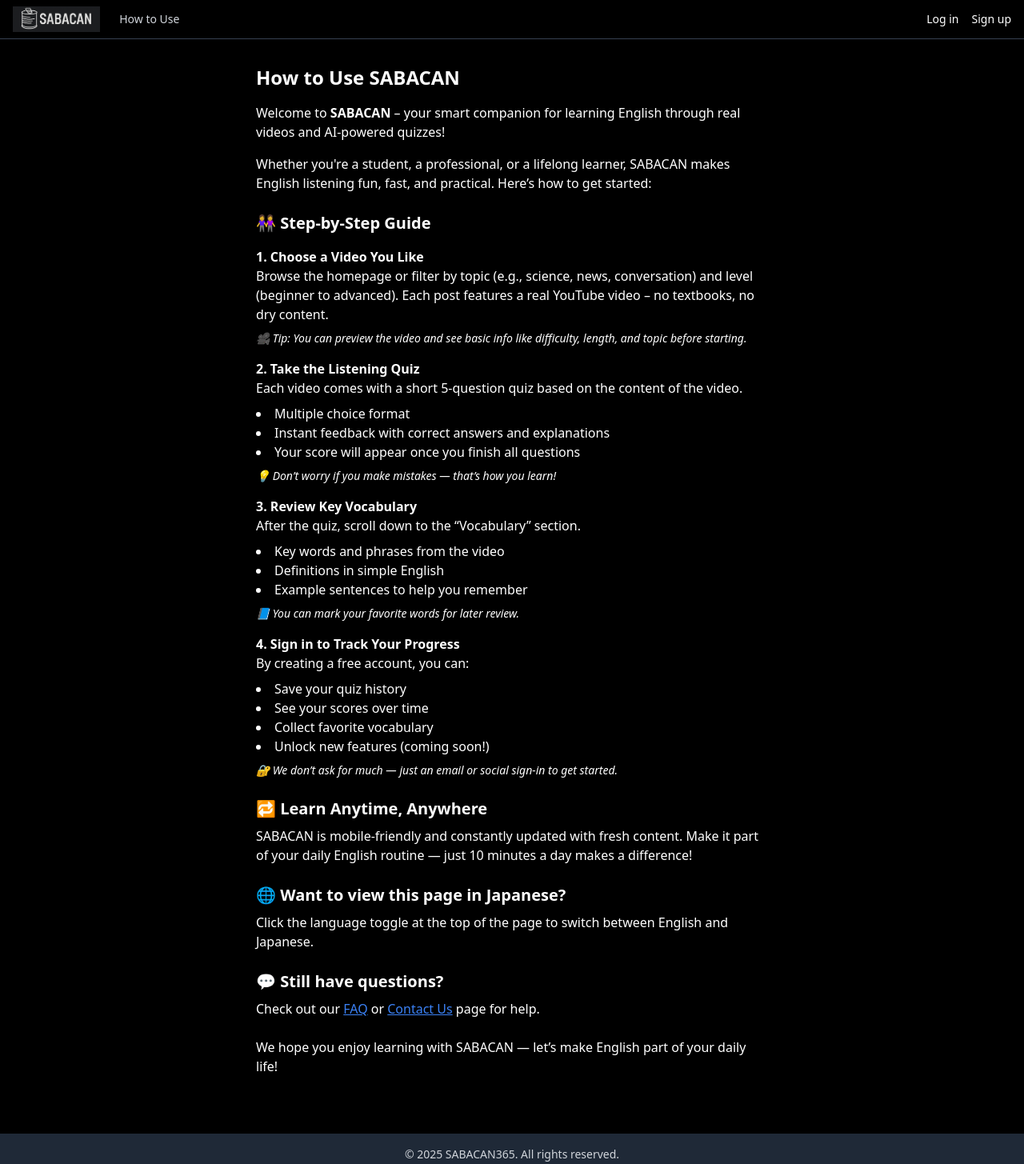
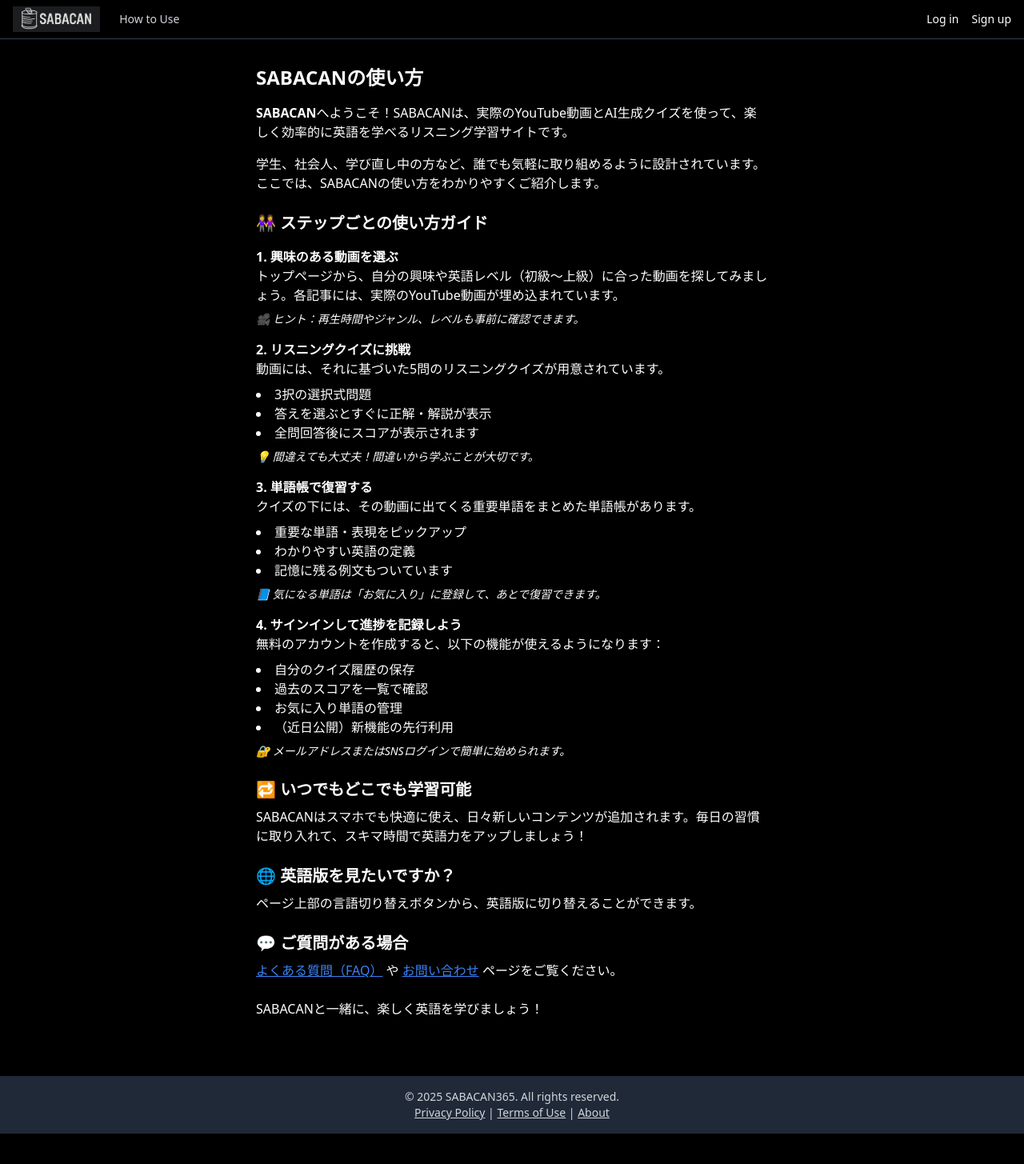
Before and after one commit to Masashi064/english-quiz-site_ver2, a Next.js app: page /how-to-use in a window 1280 px wide. Shown: the top 1455 px of the page at 80% size. After the commit the page ends 1417 px from the top, so only its background shows below. Built offline with nearby package versions, Linux system fonts and the light colour scheme; no server answers.

Commit message:
routine update

```diff
--- a/app/how-to-use/page.tsx
+++ b/app/how-to-use/page.tsx
@@ -1,74 +1,74 @@
 export default function HowToUsePage() {
   return (
     <main className="max-w-2xl mx-auto py-8 px-4">
-      <h1 className="text-2xl font-bold mb-4">How to Use SABACAN</h1>
+      <h1 className="text-2xl font-bold mb-4">SABACANの使い方</h1>
 
       <p className="mb-4">
-        Welcome to <strong>SABACAN</strong> – your smart companion for learning English through real videos and AI-powered quizzes!
+        <strong>SABACAN</strong>へようこそ！SABACANは、実際のYouTube動画とAI生成クイズを使って、楽しく効率的に英語を学べるリスニング学習サイトです。
       </p>
 
       <p className="mb-4">
-        Whether you're a student, a professional, or a lifelong learner, SABACAN makes English listening fun, fast, and practical. Here’s how to get started:
+        学生、社会人、学び直し中の方など、誰でも気軽に取り組めるように設計されています。ここでは、SABACANの使い方をわかりやすくご紹介します。
       </p>
 
-      <h2 className="text-xl font-semibold mt-6 mb-2">👭 Step-by-Step Guide</h2>
+      <h2 className="text-xl font-semibold mt-6 mb-2">👭 ステップごとの使い方ガイド</h2>
 
-      <h3 className="font-semibold mt-4">1. Choose a Video You Like</h3>
+      <h3 className="font-semibold mt-4">1. 興味のある動画を選ぶ</h3>
       <p className="mb-2">
-        Browse the homepage or filter by topic (e.g., science, news, conversation) and level (beginner to advanced). Each post features a real YouTube video – no textbooks, no dry content.
+        トップページから、自分の興味や英語レベル（初級〜上級）に合った動画を探してみましょう。各記事には、実際のYouTube動画が埋め込まれています。
       </p>
-      <p className="italic text-sm mb-4">🎥 Tip: You can preview the video and see basic info like difficulty, length, and topic before starting.</p>
+      <p className="italic text-sm mb-4">🎥 ヒント：再生時間やジャンル、レベルも事前に確認できます。</p>
 
-      <h3 className="font-semibold mt-4">2. Take the Listening Quiz</h3>
+      <h3 className="font-semibold mt-4">2. リスニングクイズに挑戦</h3>
       <p className="mb-2">
-        Each video comes with a short 5-question quiz based on the content of the video.
+        動画には、それに基づいた5問のリスニングクイズが用意されています。
       </p>
       <ul className="list-disc list-inside mb-2">
-        <li>Multiple choice format</li>
-        <li>Instant feedback with correct answers and explanations</li>
-        <li>Your score will appear once you finish all questions</li>
+        <li>3択の選択式問題</li>
+        <li>答えを選ぶとすぐに正解・解説が表示</li>
+        <li>全問回答後にスコアが表示されます</li>
       </ul>
-      <p className="italic text-sm mb-4">💡 Don’t worry if you make mistakes — that’s how you learn!</p>
+      <p className="italic text-sm mb-4">💡 間違えても大丈夫！間違いから学ぶことが大切です。</p>
 
-      <h3 className="font-semibold mt-4">3. Review Key Vocabulary</h3>
+      <h3 className="font-semibold mt-4">3. 単語帳で復習する</h3>
       <p className="mb-2">
-        After the quiz, scroll down to the “Vocabulary” section.
+        クイズの下には、その動画に出てくる重要単語をまとめた単語帳があります。
       </p>
       <ul className="list-disc list-inside mb-2">
-        <li>Key words and phrases from the video</li>
-        <li>Definitions in simple English</li>
-        <li>Example sentences to help you remember</li>
+        <li>重要な単語・表現をピックアップ</li>
+        <li>わかりやすい英語の定義</li>
+        <li>記憶に残る例文もついています</li>
       </ul>
-      <p className="italic text-sm mb-4">📘 You can mark your favorite words for later review.</p>
+      <p className="italic text-sm mb-4">📘 気になる単語は「お気に入り」に登録して、あとで復習できます。</p>
 
-      <h3 className="font-semibold mt-4">4. Sign in to Track Your Progress</h3>
+      <h3 className="font-semibold mt-4">4. サインインして進捗を記録しよう</h3>
       <p className="mb-2">
-        By creating a free account, you can:
+        無料のアカウントを作成すると、以下の機能が使えるようになります：
       </p>
       <ul className="list-disc list-inside mb-2">
-        <li>Save your quiz history</li>
-        <li>See your scores over time</li>
-        <li>Collect favorite vocabulary</li>
-        <li>Unlock new features (coming soon!)</li>
+        <li>自分のクイズ履歴の保存</li>
+        <li>過去のスコアを一覧で確認</li>
+        <li>お気に入り単語の管理</li>
+        <li>（近日公開）新機能の先行利用</li>
       </ul>
-      <p className="italic text-sm mb-4">🔐 We don’t ask for much — just an email or social sign-in to get started.</p>
+      <p className="italic text-sm mb-4">🔐 メールアドレスまたはSNSログインで簡単に始められます。</p>
 
-      <h2 className="text-xl font-semibold mt-6 mb-2">🔁 Learn Anytime, Anywhere</h2>
+      <h2 className="text-xl font-semibold mt-6 mb-2">🔁 いつでもどこでも学習可能</h2>
       <p className="mb-4">
-        SABACAN is mobile-friendly and constantly updated with fresh content. Make it part of your daily English routine — just 10 minutes a day makes a difference!
+        SABACANはスマホでも快適に使え、日々新しいコンテンツが追加されます。毎日の習慣に取り入れて、スキマ時間で英語力をアップしましょう！
       </p>
 
-      <h2 className="text-xl font-semibold mt-6 mb-2">🌐 Want to view this page in Japanese?</h2>
+      <h2 className="text-xl font-semibold mt-6 mb-2">🌐 英語版を見たいですか？</h2>
       <p className="mb-4">
-        Click the language toggle at the top of the page to switch between English and Japanese.
+        ページ上部の言語切り替えボタンから、英語版に切り替えることができます。
       </p>
 
-      <h2 className="text-xl font-semibold mt-6 mb-2">💬 Still have questions?</h2>
+      <h2 className="text-xl font-semibold mt-6 mb-2">💬 ご質問がある場合</h2>
       <p>
-        Check out our <a href="#" className="text-blue-500 underline">FAQ</a> or <a href="#" className="text-blue-500 underline">Contact Us</a> page for help.
+        <a href="#" className="text-blue-500 underline">よくある質問（FAQ）</a> や <a href="#" className="text-blue-500 underline">お問い合わせ</a> ページをご覧ください。
       </p>
 
-      <p className="mt-6">We hope you enjoy learning with SABACAN — let’s make English part of your daily life!</p>
+      <p className="mt-6">SABACANと一緒に、楽しく英語を学びましょう！</p>
     </main>
   );
 }
```
